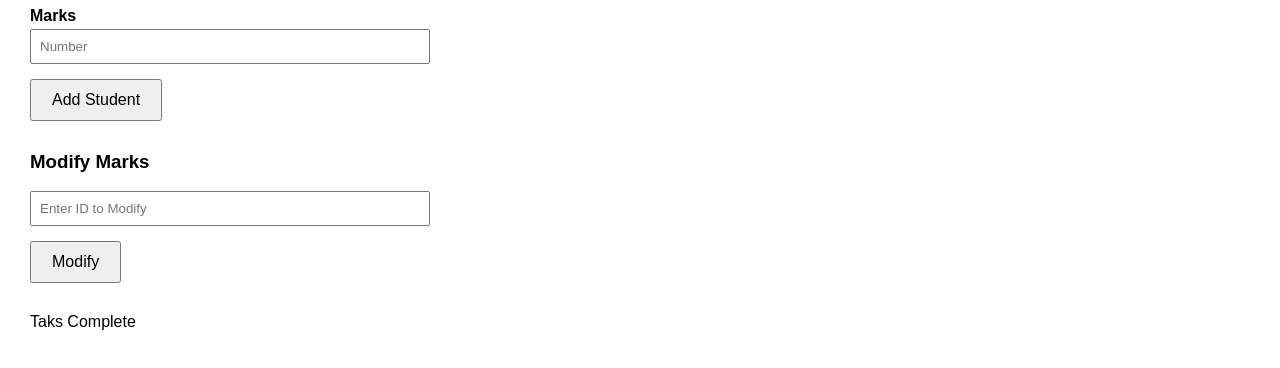
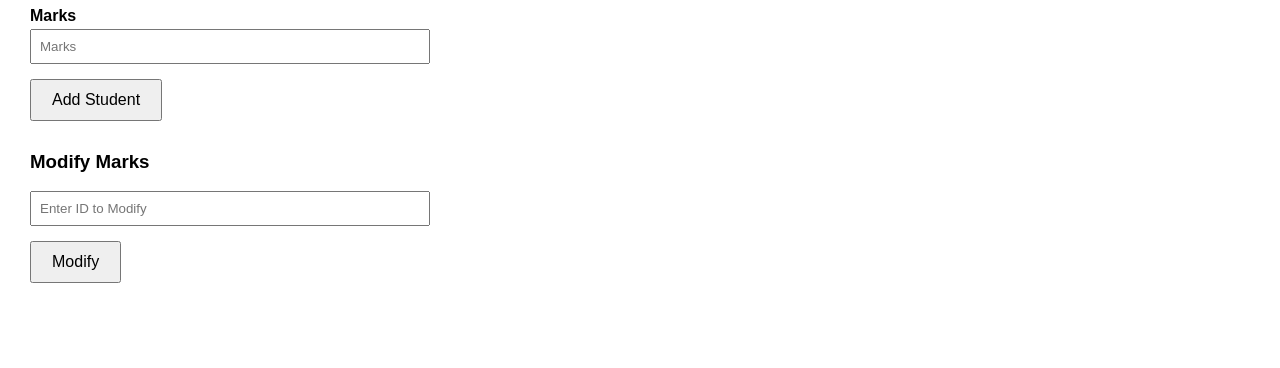
Before and after one commit to arif-4651/61-E2, a plain HTML site: page index.html in a window 1280 px wide. Shown: the part 312-680 px from the top of the page. Drawn offline with Linux system fonts and the light colour scheme.

Commit message:
new changes

```diff
--- a/index.html
+++ b/index.html
@@ -23,13 +23,10 @@
   <form id="addForm">
     <label for="">Name</label>
     <input type="text" id="name" placeholder="Name" required>
-    <br>
     <label for="">ID</label>
     <input type="text" id="id" placeholder="ID" required>
-    <br>
     <label for="">Marks</label>
-    <input type="number" id="number" placeholder="Number" required>
-    <br>
+    <input type="number" id="number" placeholder="Marks" required>
     <button type="submit">Add Student</button>
   </form>
 
@@ -41,8 +38,5 @@
   </form>
 
   <script src="script.js"></script>
-
-
-  <p>Taks Complete</p>
 </body>
 </html>
```
